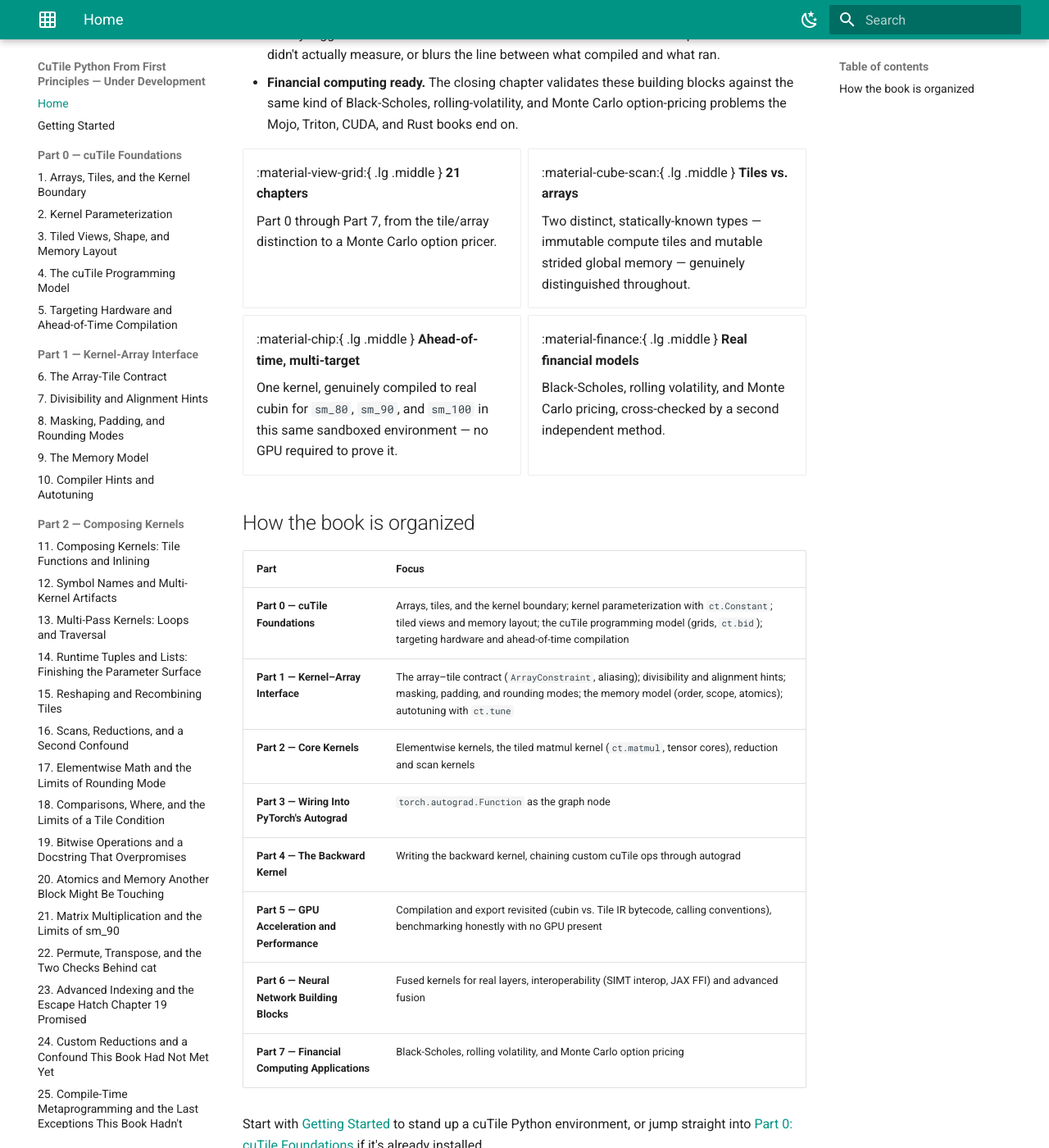
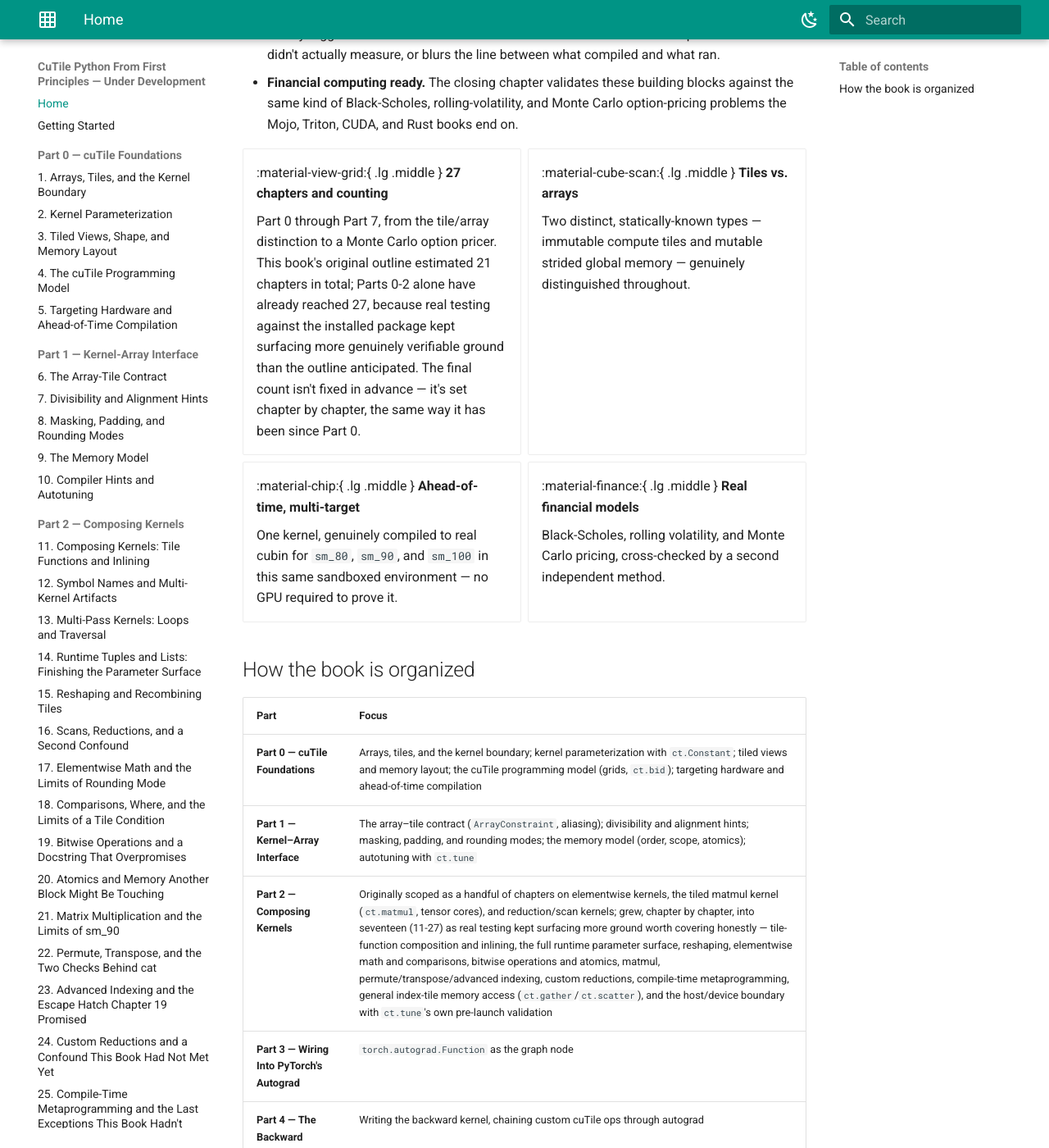
Before and after one commit to MaximumBeings/cutile-python-from-first-principles, an MkDocs documentation site: the page built from docs/index.md, in a window 1280 px wide and 1400 px high, scrolled down 1632 px. Shown: the whole window at 82% size. Built offline with MkDocs 1.6.1 and Material for MkDocs 9.7.7, drawn with Linux system fonts in a browser that asks for light colours.

Commit message:
Update index.md: the stated chapter count and Part 2 scope were stale
The front matter still said "21 chapters" across Part 0-7, with Part 2
scoped as a handful of chapters on elementwise/matmul/reduction
kernels. Reality has moved past that: Part 2 alone grew to seventeen
chapters (11-27) as real testing against the installed cuda-tile
package kept surfacing more genuinely verifiable ground than the
original outline anticipated. Updated both the chapter-count card and
the Part 2 table row to state this honestly rather than leave a stale
number in front of readers -- consistent with this book's own rule
that a genuine test result overrides an earlier assumption, applied
here to the book's own back-of-the-envelope planning rather than to
cuTile Python's behavior.

Co-Authored-By: Claude Sonnet 5 <noreply@anthropic.com>
Claude-Session: https://claude.ai/code/session_01RLQP6TCB3SThAVJo6Ji6K3

```diff
--- a/docs/index.md
+++ b/docs/index.md
@@ -19,9 +19,9 @@ The design principles carried through the whole book:
 
 <div class="grid cards" markdown>
 
-- :material-view-grid:{ .lg .middle } **21 chapters**
+- :material-view-grid:{ .lg .middle } **27 chapters and counting**
 
-    Part 0 through Part 7, from the tile/array distinction to a Monte Carlo option pricer.
+    Part 0 through Part 7, from the tile/array distinction to a Monte Carlo option pricer. This book's original outline estimated 21 chapters in total; Parts 0-2 alone have already reached 27, because real testing against the installed package kept surfacing more genuinely verifiable ground than the outline anticipated. The final count isn't fixed in advance — it's set chapter by chapter, the same way it has been since Part 0.
 
 - :material-cube-scan:{ .lg .middle } **Tiles vs. arrays**
 
@@ -43,7 +43,7 @@ The design principles carried through the whole book:
 |---|---|
 | **Part 0 — cuTile Foundations** | Arrays, tiles, and the kernel boundary; kernel parameterization with `ct.Constant`; tiled views and memory layout; the cuTile programming model (grids, `ct.bid`); targeting hardware and ahead-of-time compilation |
 | **Part 1 — Kernel–Array Interface** | The array–tile contract (`ArrayConstraint`, aliasing); divisibility and alignment hints; masking, padding, and rounding modes; the memory model (order, scope, atomics); autotuning with `ct.tune` |
-| **Part 2 — Core Kernels** | Elementwise kernels, the tiled matmul kernel (`ct.matmul`, tensor cores), reduction and scan kernels |
+| **Part 2 — Composing Kernels** | Originally scoped as a handful of chapters on elementwise kernels, the tiled matmul kernel (`ct.matmul`, tensor cores), and reduction/scan kernels; grew, chapter by chapter, into seventeen (11-27) as real testing kept surfacing more ground worth covering honestly — tile-function composition and inlining, the full runtime parameter surface, reshaping, elementwise math and comparisons, bitwise operations and atomics, matmul, permute/transpose/advanced indexing, custom reductions, compile-time metaprogramming, general index-tile memory access (`ct.gather`/`ct.scatter`), and the host/device boundary with `ct.tune`'s own pre-launch validation |
 | **Part 3 — Wiring Into PyTorch's Autograd** | `torch.autograd.Function` as the graph node |
 | **Part 4 — The Backward Kernel** | Writing the backward kernel, chaining custom cuTile ops through autograd |
 | **Part 5 — GPU Acceleration and Performance** | Compilation and export revisited (cubin vs. Tile IR bytecode, calling conventions), benchmarking honestly with no GPU present |
```
